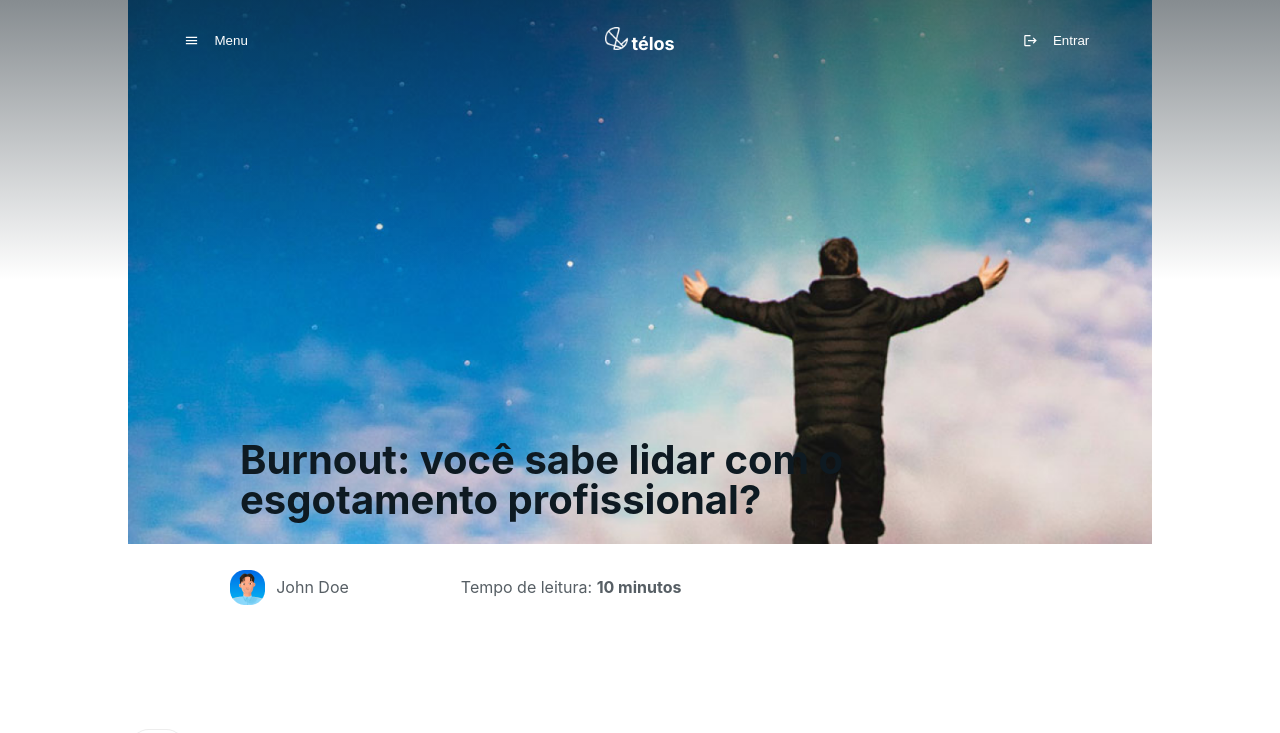
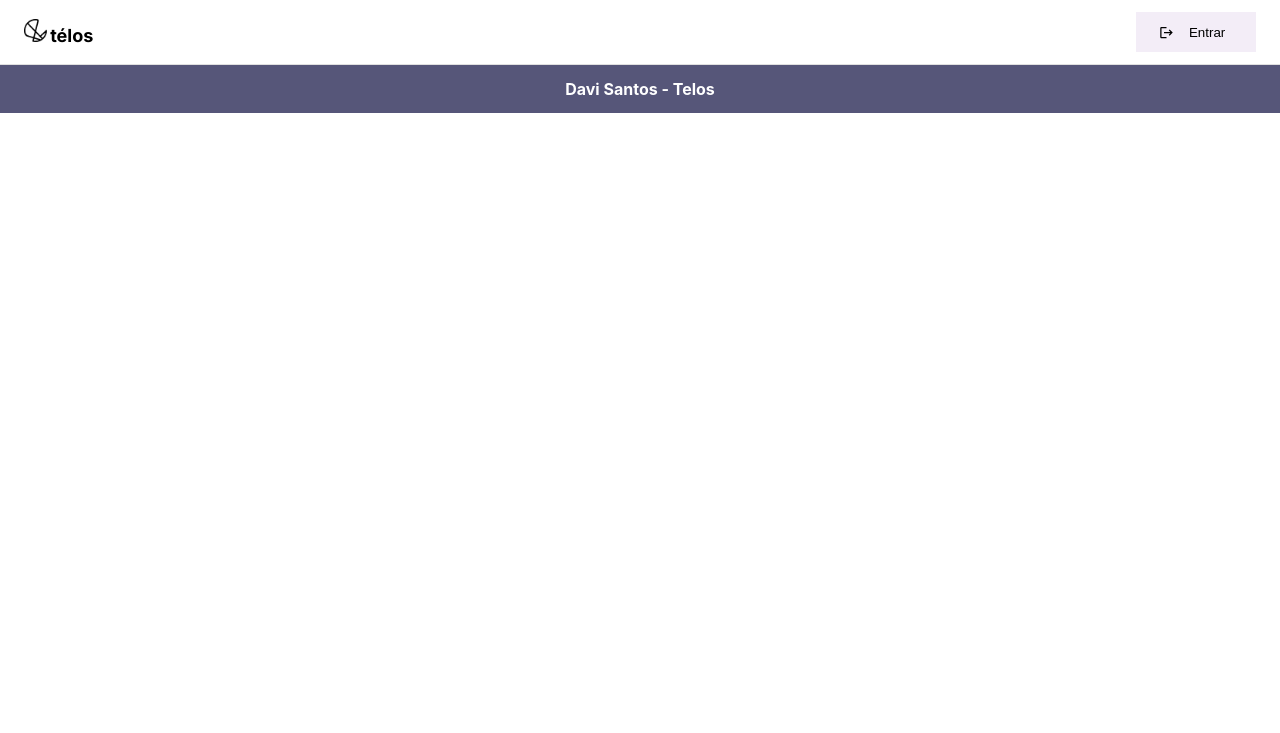
Before and after one commit to DaviSant0s/telos-news, a React (Create React App) app: page / in a window 1280 px wide. Shown: the top 733 px of the page. Built offline with nearby package versions, Linux system fonts and the light colour scheme.

Commit message:
build(routes): instalação do  react-router-dom e criação do arquivo routes.jsx

```diff
--- a/package.json
+++ b/package.json
@@ -14,6 +14,7 @@
     "@testing-library/user-event": "^13.5.0",
     "react": "^18.2.0",
     "react-dom": "^18.2.0",
+    "react-router-dom": "^6.11.0",
     "react-scripts": "5.0.1",
     "styled-components": "^5.3.10",
     "web-vitals": "^2.1.4"
--- a/src/App.js
+++ b/src/App.js
@@ -8,10 +8,10 @@ import PostNews from './pages/postNews';
 function App() {
   return (
     <div className="App">
-      <HeaderNews/>
-      <PostNews/>
-      {/* <Header/>
-      <Home/> */}
+      {/* <HeaderNews/>
+      <PostNews/>  */}
+      <Header/>
+      {/* <Home/> */}
       <Footer/>
     </div>
   );
```
Also changed, not shown: src/routes.jsx (added), 1 other file (tests, documents, lock files or other folders).
